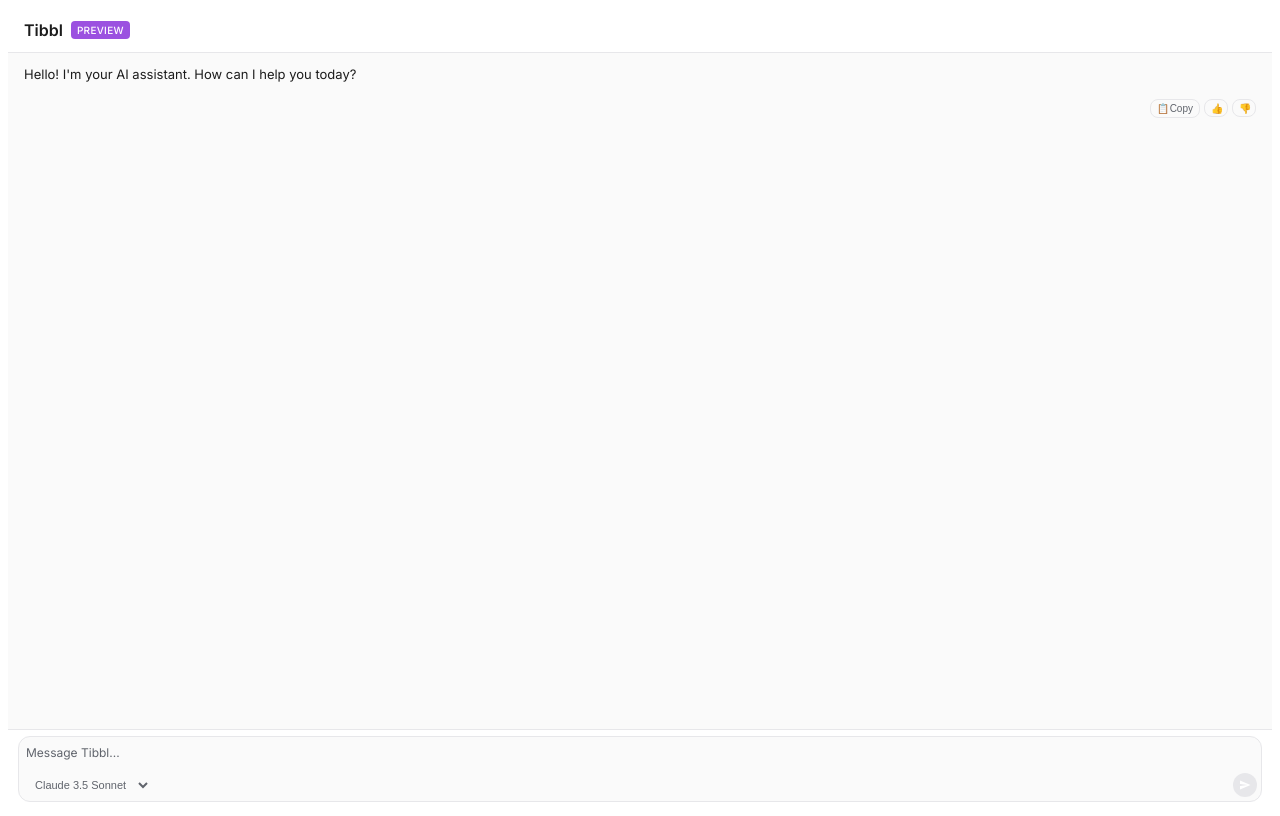
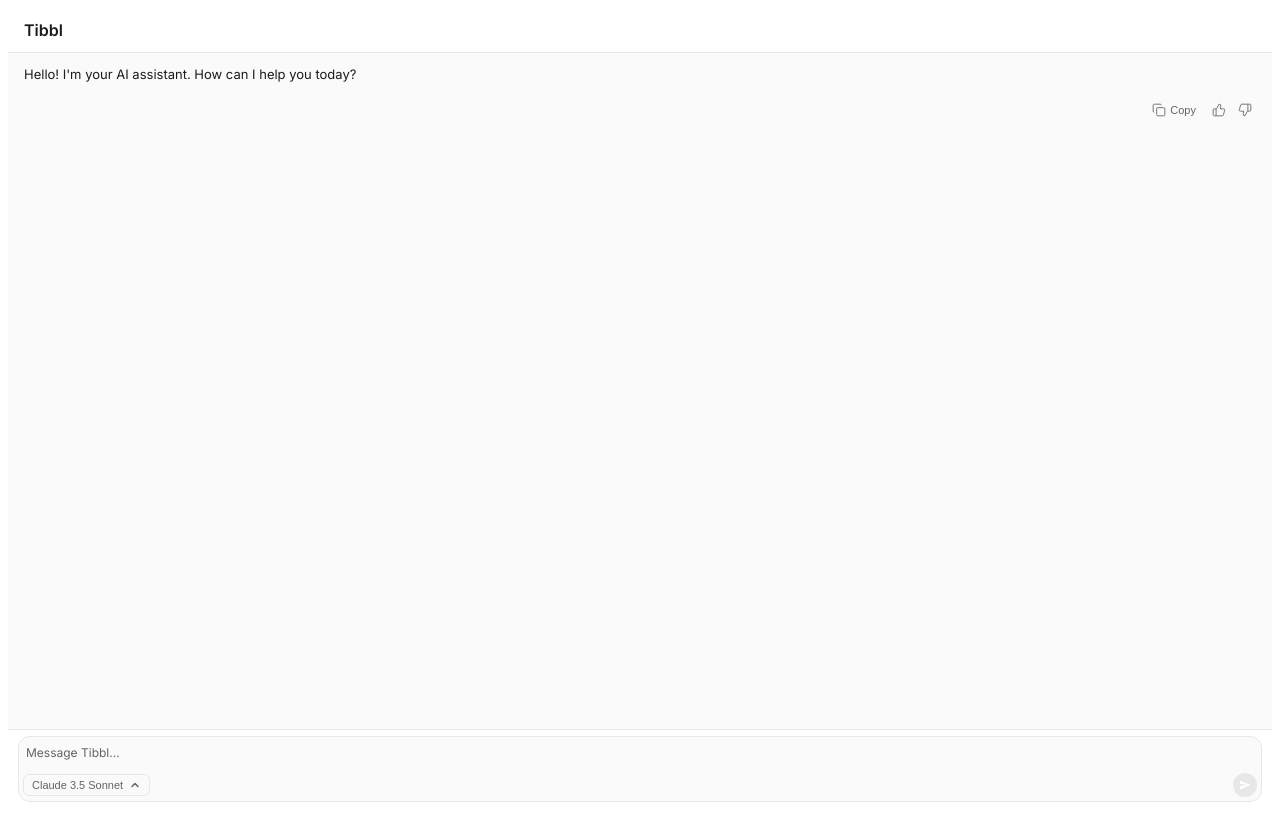
Before and after one commit to Omkar-Waingankar/rishi, a React app in the folder addin/: page / in a window 1280 px wide. Built offline with nearby package versions, Linux system fonts and the light colour scheme; the HTML template or start-up script is replaced by a standard one.

Commit message:
more ui cleanup

```diff
--- a/addin/src/ChatApp.tsx
+++ b/addin/src/ChatApp.tsx
@@ -94,7 +94,6 @@ const ChatApp: React.FC = () => {
     <div className="chat-app">
       <div className="chat-header">
         <h2>Tibbl</h2>
-        <span className="preview-badge">Preview</span>
       </div>
       <MessageList messages={messages} isLoading={isLoading} />
       <InputBox onSendMessage={handleSendMessage} disabled={isLoading} />
--- a/addin/src/InputBox.tsx
+++ b/addin/src/InputBox.tsx
@@ -1,5 +1,11 @@
 import React, { useState, useRef } from 'react';
 import { InputBoxProps } from './types';
+import ModelDropdown from './ModelDropdown';
+
+interface DropdownOption {
+  value: string;
+  label: string;
+}
 
 const InputBox: React.FC<InputBoxProps> = ({ onSendMessage, disabled }) => {
   const [message, setMessage] = useState<string>('');
@@ -34,10 +40,16 @@ const InputBox: React.FC<InputBoxProps> = ({ onSendMessage, disabled }) => {
     textarea.style.height = Math.min(scrollHeight, maxHeight) + 'px';
   };
 
-  const handleModelChange = (e: React.ChangeEvent<HTMLSelectElement>): void => {
-    setSelectedModel(e.target.value);
-    localStorage.setItem('selectedModel', e.target.value);
+  const handleModelChange = (value: string): void => {
+    setSelectedModel(value);
+    localStorage.setItem('selectedModel', value);
   };
+
+  const modelOptions: DropdownOption[] = [
+    { value: 'claude-3.5-sonnet', label: 'Claude 3.5 Sonnet' },
+    { value: 'claude-3-haiku', label: 'Claude 3 Haiku' },
+    { value: 'gpt-4', label: 'GPT-4' }
+  ];
 
   // Load saved model preference on component mount
   React.useEffect(() => {
@@ -64,17 +76,12 @@ const InputBox: React.FC<InputBoxProps> = ({ onSendMessage, disabled }) => {
           </div>
 
           <div className="input-footer">
-            <select
-              className="model-dropdown"
+            <ModelDropdown
               value={selectedModel}
               onChange={handleModelChange}
               disabled={disabled}
-              aria-label="Select AI model"
-            >
-              <option value="claude-3.5-sonnet">Claude 3.5 Sonnet</option>
-              <option value="claude-3-haiku">Claude 3 Haiku</option>
-              <option value="gpt-4">GPT-4</option>
-            </select>
+              options={modelOptions}
+            />
 
             <button
               type="submit"
--- a/addin/src/MessageList.tsx
+++ b/addin/src/MessageList.tsx
@@ -151,24 +151,33 @@ const MessageList: React.FC<MessageListProps> = ({ messages, isLoading }) => {
             {showFooter && (
               <div className="message-actions" role="toolbar" aria-label="Message actions">
                 <button
-                  className="action-button"
+                  className="action-button copy-button"
                   onClick={() => copyToClipboard(message.text)}
                   aria-label="Copy message"
                 >
-                  <span className="action-button-icon">📋</span>
+                  <svg className="action-icon" width="14" height="14" viewBox="0 0 24 24" fill="none" stroke="currentColor" strokeWidth="1.5">
+                    <rect width="14" height="14" x="8" y="8" rx="2" ry="2"/>
+                    <path d="m4 16c-1.1 0-2-.9-2-2v-10c0-1.1.9-2 2-2h10c1.1 0 2 .9 2 2"/>
+                  </svg>
                   Copy
                 </button>
                 <button
-                  className="action-button"
+                  className="action-button thumb-button"
                   aria-label="Like message"
                 >
-                  <span className="action-button-icon">👍</span>
+                  <svg className="action-icon" width="14" height="14" viewBox="0 0 24 24" fill="none" stroke="currentColor" strokeWidth="1.5">
+                    <path d="M7 10v12"/>
+                    <path d="M15 5.88 14 10h5.83a2 2 0 0 1 1.92 2.56l-2.33 8A2 2 0 0 1 17.5 22H4a2 2 0 0 1-2-2v-8a2 2 0 0 1 2-2h2.76a2 2 0 0 0 1.79-1.11L12 2h0a3.13 3.13 0 0 1 3 3.88Z"/>
+                  </svg>
                 </button>
                 <button
-                  className="action-button"
+                  className="action-button thumb-button"
                   aria-label="Dislike message"
                 >
-                  <span className="action-button-icon">👎</span>
+                  <svg className="action-icon" width="14" height="14" viewBox="0 0 24 24" fill="none" stroke="currentColor" strokeWidth="1.5">
+                    <path d="M17 14V2"/>
+                    <path d="M9 18.12 10 14H4.17a2 2 0 0 1-1.92-2.56l2.33-8A2 2 0 0 1 6.5 2H20a2 2 0 0 1 2 2v8a2 2 0 0 1-2 2h-2.76a2 2 0 0 0-1.79 1.11L12 22h0a3.13 3.13 0 0 1-3-3.88Z"/>
+                  </svg>
                 </button>
               </div>
             )}
--- /dev/null
+++ b/addin/src/ModelDropdown.tsx
@@ -0,0 +1,98 @@
+import React, { useState, useRef } from 'react';
+
+interface DropdownOption {
+  value: string;
+  label: string;
+}
+
+interface ModelDropdownProps {
+  value: string;
+  onChange: (value: string) => void;
+  disabled: boolean;
+  options: DropdownOption[];
+}
+
+const ModelDropdown: React.FC<ModelDropdownProps> = ({ value, onChange, disabled, options }) => {
+  const [isOpen, setIsOpen] = useState(false);
+  const dropdownRef = useRef<HTMLDivElement>(null);
+
+  const selectedOption = options.find(option => option.value === value);
+
+  const handleOptionClick = (optionValue: string) => {
+    onChange(optionValue);
+    setIsOpen(false);
+  };
+
+  const handleKeyDown = (e: React.KeyboardEvent) => {
+    if (e.key === 'Escape') {
+      setIsOpen(false);
+    }
+  };
+
+  // Close dropdown when clicking outside
+  React.useEffect(() => {
+    const handleClickOutside = (event: MouseEvent) => {
+      if (dropdownRef.current && !dropdownRef.current.contains(event.target as Node)) {
+        setIsOpen(false);
+      }
+    };
+
+    if (isOpen) {
+      document.addEventListener('mousedown', handleClickOutside);
+    }
+
+    return () => {
+      document.removeEventListener('mousedown', handleClickOutside);
+    };
+  }, [isOpen]);
+
+  return (
+    <div className="custom-dropdown" ref={dropdownRef} onKeyDown={handleKeyDown}>
+      <button
+        type="button"
+        className={`dropdown-trigger ${isOpen ? 'open' : ''}`}
+        onClick={() => !disabled && setIsOpen(!isOpen)}
+        disabled={disabled}
+        aria-label="Select AI model"
+        aria-expanded={isOpen}
+        aria-haspopup="listbox"
+      >
+        <span className="dropdown-value">{selectedOption?.label}</span>
+        <svg
+          className="dropdown-arrow"
+          width="12"
+          height="12"
+          viewBox="0 0 12 12"
+          fill="none"
+        >
+          <path
+            d="M3 7.5L6 4.5L9 7.5"
+            stroke="currentColor"
+            strokeWidth="1.5"
+            strokeLinecap="round"
+            strokeLinejoin="round"
+          />
+        </svg>
+      </button>
+
+      {isOpen && (
+        <div className="dropdown-menu" role="listbox">
+          {options.map((option) => (
+            <button
+              key={option.value}
+              type="button"
+              className={`dropdown-option ${option.value === value ? 'selected' : ''}`}
+              onClick={() => handleOptionClick(option.value)}
+              role="option"
+              aria-selected={option.value === value}
+            >
+              {option.label}
+            </button>
+          ))}
+        </div>
+      )}
+    </div>
+  );
+};
+
+export default ModelDropdown;
--- a/addin/src/styles.css
+++ b/addin/src/styles.css
@@ -42,16 +42,7 @@
   color: var(--text-primary);
 }
 
-.chat-header .preview-badge {
-  background-color: var(--accent-violet);
-  color: white;
-  font-size: 10px;
-  font-weight: 500;
-  padding: 3px 6px;
-  border-radius: 4px;
-  text-transform: uppercase;
-  letter-spacing: 0.3px;
-}
+
 
 /* Message List */
 .message-list {
@@ -346,23 +337,33 @@
 .action-button {
   display: inline-flex;
   align-items: center;
-  gap: 3px;
-  padding: 3px 6px;
+  gap: 4px;
   background: transparent;
-  border: 1px solid var(--border-light);
-  border-radius: 8px;
-  font-size: 10px;
+  border: none;
+  font-size: 11px;
   font-weight: 400;
   color: var(--text-secondary);
   cursor: pointer;
   transition: all 0.2s ease;
   text-decoration: none;
+  border-radius: 4px;
+  padding: 4px 6px;
 }
 
 .action-button:hover {
-  background-color: var(--bg-secondary);
-  color: var(--text-primary);
-  border-color: var(--text-secondary);
+  color: var(--accent-violet);
+}
+
+.action-button.copy-button {
+  padding: 4px 8px;
+}
+
+.action-button.thumb-button {
+  padding: 4px;
+}
+
+.action-icon {
+  flex-shrink: 0;
 }
 
 .action-button.primary {
@@ -376,11 +377,7 @@
   border-color: #8A47D1;
 }
 
-.action-button-icon {
-  width: 10px;
-  height: 10px;
-  font-size: 10px;
-}
+
 
 /* Typing Indicator */
 .typing-indicator {
@@ -451,25 +448,102 @@
   gap: 8px;
 }
 
-.model-dropdown {
+/* Custom Dropdown */
+.custom-dropdown {
+  position: relative;
+  z-index: 100;
+}
+
+.dropdown-trigger {
+  display: flex;
+  align-items: center;
+  gap: 6px;
   background: transparent;
-  border: none;
+  border: 1px solid var(--border-light);
   padding: 4px 8px;
   font-size: 11px;
   font-weight: 500;
   color: var(--text-secondary);
   cursor: pointer;
-  border-radius: 10px;
+  border-radius: 6px;
+  transition: all 0.2s ease;
+}
+
+.dropdown-trigger:hover {
+  background-color: var(--bg-secondary);
+  border-color: var(--text-secondary);
+}
+
+.dropdown-trigger:focus {
+  outline: none;
+  background-color: var(--bg-secondary);
+  border-color: var(--accent-violet);
+  box-shadow: 0 0 0 2px rgba(155, 81, 224, 0.1);
+}
+
+.dropdown-trigger:disabled {
+  cursor: not-allowed;
+  opacity: 0.5;
+}
+
+.dropdown-value {
+  flex: 1;
+  text-align: left;
+}
+
+.dropdown-arrow {
+  color: var(--text-secondary);
+  transition: transform 0.2s ease;
+}
+
+.dropdown-trigger.open .dropdown-arrow {
+  transform: rotate(180deg);
+}
+
+.dropdown-menu {
+  position: absolute;
+  bottom: 100%;
+  left: 0;
+  right: 0;
+  margin-bottom: 4px;
+  background: var(--bg-secondary);
+  border: 1px solid var(--border-light);
+  border-radius: 8px;
+  box-shadow: 0 -4px 12px rgba(0, 0, 0, 0.1);
+  max-height: 200px;
+  overflow-y: auto;
+  z-index: 1000;
+}
+
+.dropdown-option {
+  display: block;
+  width: 100%;
+  padding: 8px 12px;
+  background: none;
+  border: none;
+  text-align: left;
+  font-size: 11px;
+  font-weight: 500;
+  color: var(--text-primary);
+  cursor: pointer;
   transition: background-color 0.2s ease;
 }
 
-.model-dropdown:hover {
-  background-color: var(--bg-secondary);
+.dropdown-option:hover {
+  background-color: var(--bg-primary);
 }
 
-.model-dropdown:focus {
-  outline: none;
-  background-color: var(--bg-secondary);
+.dropdown-option.selected {
+  background-color: var(--accent-violet);
+  color: white;
+}
+
+.dropdown-option:first-child {
+  border-radius: 8px 8px 0 0;
+}
+
+.dropdown-option:last-child {
+  border-radius: 0 0 8px 8px;
 }
 
 .input-text-section textarea {
@@ -571,7 +645,7 @@
 
 /* Accessibility & Focus States */
 .action-button:focus,
-.model-dropdown:focus,
+.dropdown-trigger:focus,
 .send-button:focus {
   outline: 2px solid var(--accent-violet);
   outline-offset: 2px;
```
